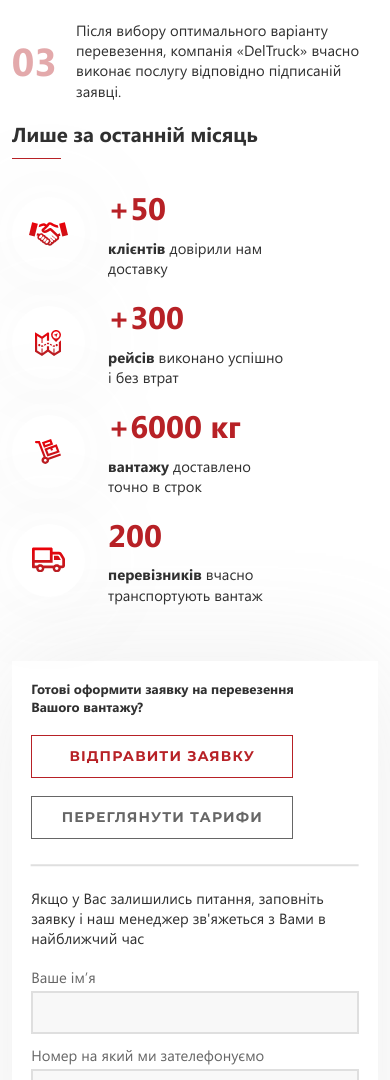
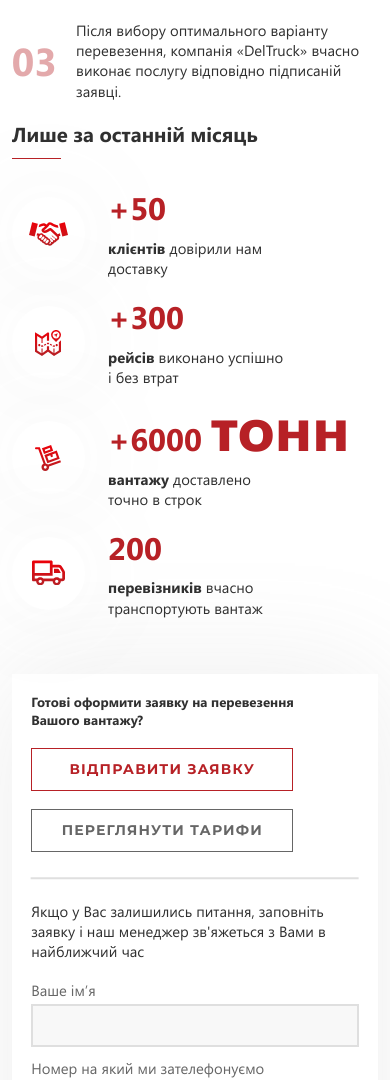
Before and after one commit to 666hesoyam/deltruck-test, a plain HTML site: page HTML/index.html in a window 390 px wide and 2444 px high. Shown: the part 1364-2444 px from the top of the page. Drawn offline with nearby package versions, Linux system fonts and the light colour scheme; files whose address does not match are found by name.

Commit message:
fix kg for tonn

```diff
--- a/HTML/index.html
+++ b/HTML/index.html
@@ -171,7 +171,7 @@
                             <img src="img/icon/red/box_3.svg" alt="hand icon">
                         </div>
                         <div class="results__info">
-                            <h2 class="results__title">+6000 кг</h2>
+                            <h2 class="results__title">+6000 <span>тонн</span></h2>
                             <p class="results__text"> <strong>вантажу </strong>доставлено <br>точно в строк</p>
                         </div>
                     </div>
--- a/HTML/sass/_media.scss
+++ b/HTML/sass/_media.scss
@@ -733,6 +733,9 @@
         margin-bottom: 2vw;
         font-size: 6.1667vw;
         line-height: 4.4815vw;
+        span {
+				  font-size: 2.5vh;
+			  }
       }
       .results__text {
         font-size: 2.8vw;
@@ -1689,6 +1692,13 @@
       }
     }
   }
+  .results {
+    .results__info {
+      .results__title span {
+        font-size: 8.5vh;
+      }
+    }
+  }
 }
 
 @media screen and (max-width: 737px) and (orientation: landscape) {
--- a/HTML/sass/main.scss
+++ b/HTML/sass/main.scss
@@ -1757,6 +1757,9 @@ font-size: 1.4667vh;
 			font-size: 4.1667vh;
 			line-height: 1.4815vh;
 			color: $color-red;
+			span {
+				font-size: 2.5vh;
+			}
 		}
 		.results__text {
 			display: inline-block;
```
Also changed, not shown: HTML/css/main.css, HTML/css/main.min.css, 1 other file.
